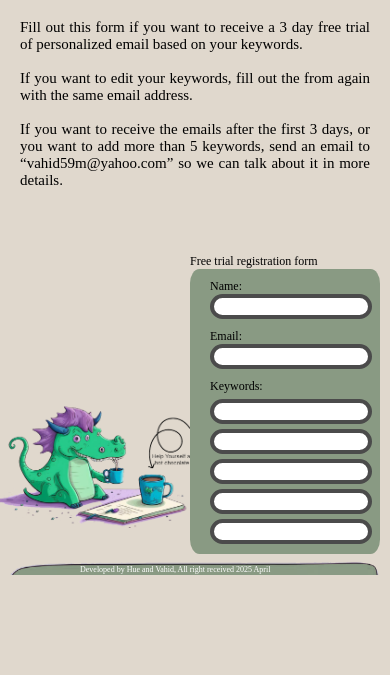
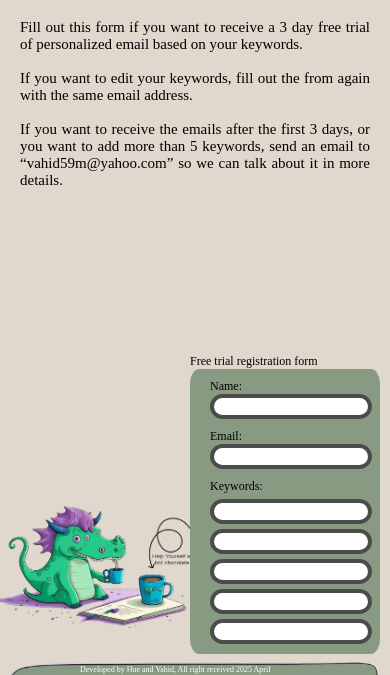
Before and after one commit to Vahid-Kosari/fenjan_website, a Django app: page / in a window 390 px wide. Shown: the part 1024-1699 px from the top of the page. Before the commit the page ends 1599 px from the top, so only its background shows below. Run offline with Django 5.2, Linux system fonts and the light colour scheme; parts of the project's set-up code (start-up, migrations or seed data) failed here and were passed over.

Commit message:
styles.css fine manupulation

```diff
--- a/fenjan/static/fenjan/styles.css
+++ b/fenjan/static/fenjan/styles.css
@@ -527,7 +527,7 @@ html, body {
         display: inline-grid;
         grid-template: inline-grid;
         grid-template:
-        "intro-3 intro-3" 25rem
+        "intro-3 intro-3" 35rem
         "dina form" 30.6rem
         "down down" 2rem
         / 19rem 20rem;
```
